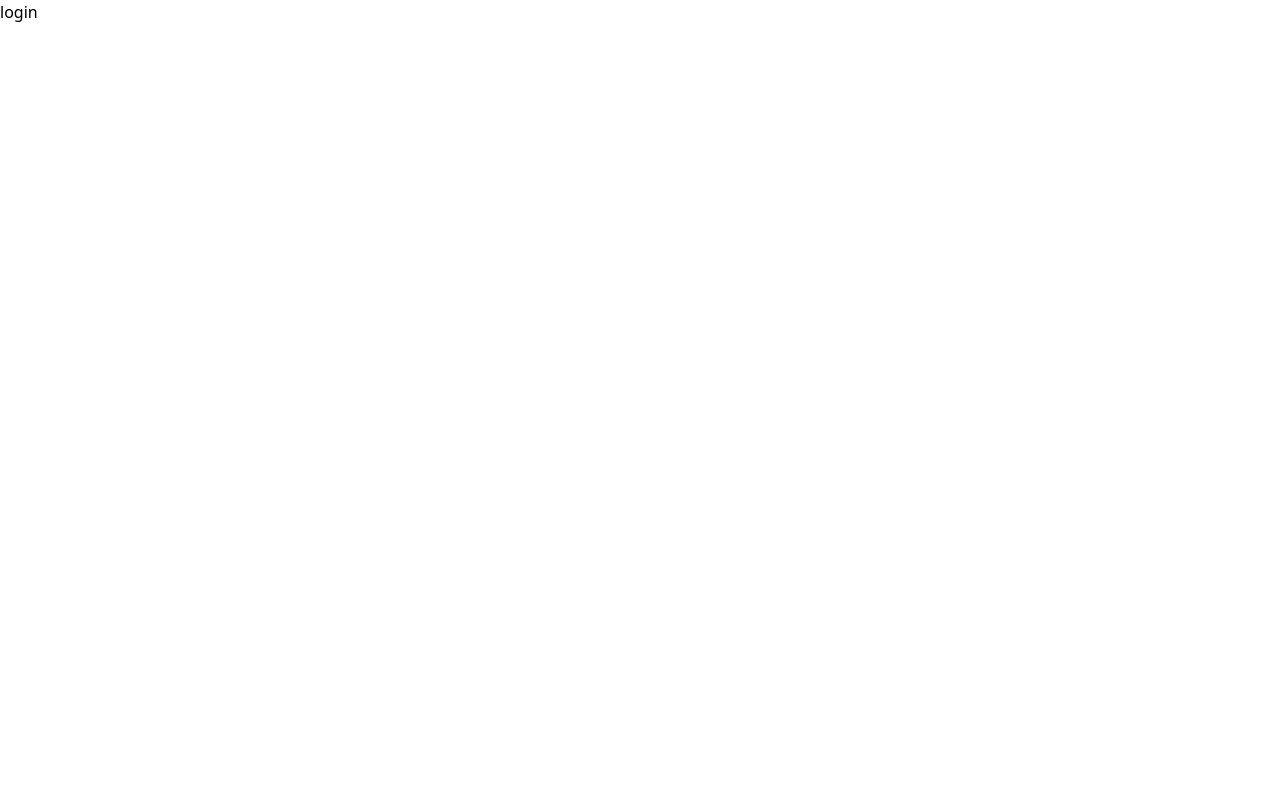
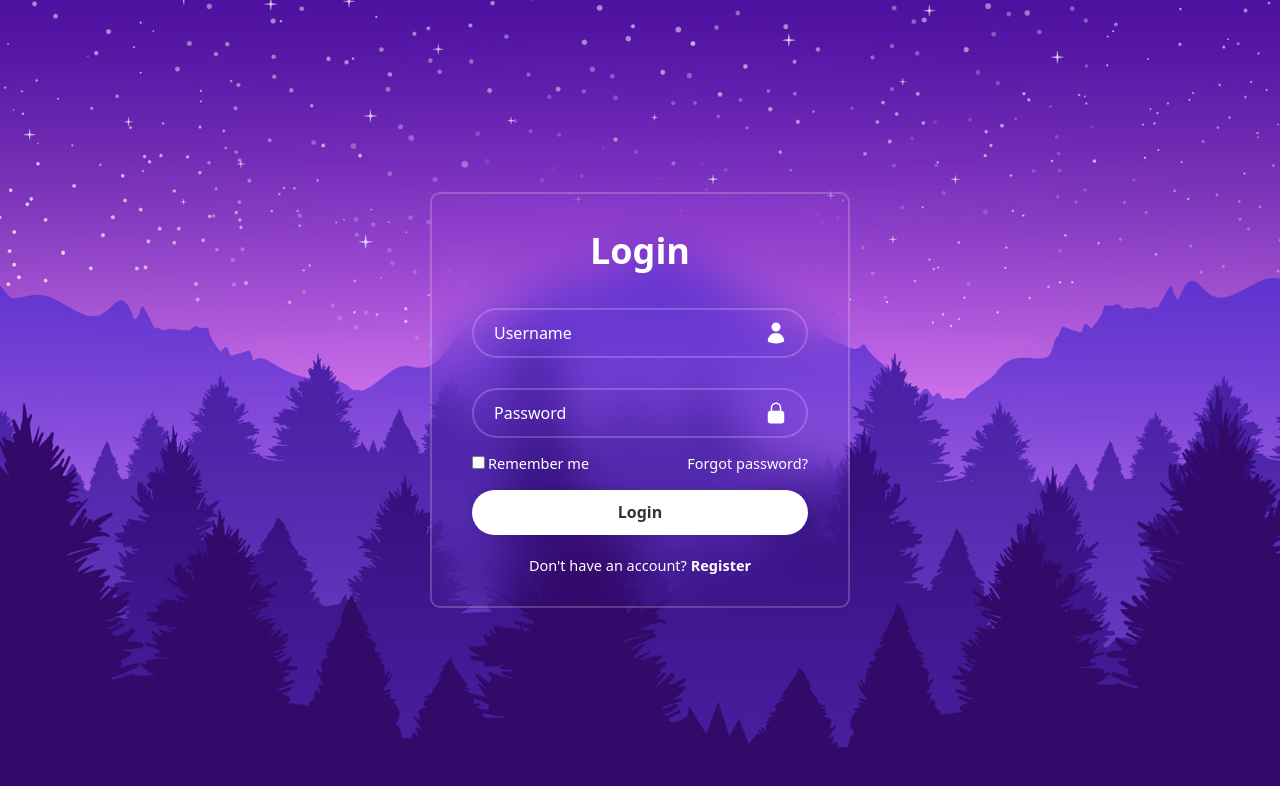
Before and after one commit to noname2048/dc-login, a React (Vite) app: page / in a window 1280 px wide. Shown: the top 786 px of the page. Built offline with nearby package versions, Linux system fonts and the light colour scheme.

Commit message:
[#2] Create login page
* feat: create icons

* feat: create login page

```diff
--- /dev/null
+++ b/src/icons/LockClosed.tsx
@@ -0,0 +1,26 @@
+import { cn } from "@/libs/cn";
+
+import type { ClassValue } from "@/libs/cn";
+
+type Props = {
+  className?: ClassValue;
+};
+
+const LockClosed = ({ className }: Props) => {
+  return (
+    <svg
+      xmlns="http://www.w3.org/2000/svg"
+      viewBox="0 0 24 24"
+      fill="currentColor"
+      className={cn("h-6 w-6", className)}
+    >
+      <path
+        fillRule="evenodd"
+        d="M12 1.5a5.25 5.25 0 00-5.25 5.25v3a3 3 0 00-3 3v6.75a3 3 0 003 3h10.5a3 3 0 003-3v-6.75a3 3 0 00-3-3v-3c0-2.9-2.35-5.25-5.25-5.25zm3.75 8.25v-3a3.75 3.75 0 10-7.5 0v3h7.5z"
+        clipRule="evenodd"
+      />
+    </svg>
+  );
+};
+
+export default LockClosed;
--- /dev/null
+++ b/src/icons/User.tsx
@@ -0,0 +1,26 @@
+import { cn } from "@/libs/cn";
+
+import type { ClassValue } from "@/libs/cn";
+
+type Props = {
+  className?: ClassValue;
+};
+
+const User = ({ className }: Props) => {
+  return (
+    <svg
+      xmlns="http://www.w3.org/2000/svg"
+      viewBox="0 0 24 24"
+      fill="currentColor"
+      className={cn("h-6 w-6", className)}
+    >
+      <path
+        fillRule="evenodd"
+        d="M7.5 6a4.5 4.5 0 119 0 4.5 4.5 0 01-9 0zM3.751 20.105a8.25 8.25 0 0116.498 0 .75.75 0 01-.437.695A18.683 18.683 0 0112 22.5c-2.786 0-5.433-.608-7.812-1.7a.75.75 0 01-.437-.695z"
+        clipRule="evenodd"
+      />
+    </svg>
+  );
+};
+
+export default User;
--- a/src/pages/LoginPage.tsx
+++ b/src/pages/LoginPage.tsx
@@ -1,8 +1,82 @@
-import React from 'react';
-
+import User from "@/icons/User";
+import LockClosed from "@/icons/LockClosed";
+import React from "react";
 
 const LoginPage: React.FC = () => {
-    return <div>login</div>
-}
+  const handleSubmit = (event: React.FormEvent<HTMLFormElement>) => {
+    event.preventDefault();
+
+    const formData = new FormData(event.currentTarget);
+
+    console.group("login")
+    for(const [key, value] of formData.entries()) {
+      console.log(key, value)
+    }
+    console.groupEnd()
+  }
+
+  return (
+    <div
+      className="flex min-h-screen flex-col items-center justify-center bg-gray-700"
+      style={{
+        backgroundImage: "url('/img.jpg')",
+        backgroundSize: "cover",
+        backgroundPosition: "center",
+      }}
+    >
+      <main className="flex w-[420px] flex-col rounded-[10px] border-[2px] border-white border-opacity-20 bg-transparent px-[40px] py-[30px] text-white backdrop-blur-xl">
+        <form onSubmit={handleSubmit}>
+          <h1 className="text-center text-[36px] font-extrabold">Login</h1>
+          {/* Input box */}
+          <div className="relative my-[30px] h-[50px] w-full">
+            <input
+              type="text"
+              name="username"
+              placeholder="Username"
+              required
+              className="h-full w-full rounded-[40px] border-2 border-white border-opacity-20 bg-transparent py-[20px] pl-[20px] pr-[45px] text-white outline-none placeholder:text-white"
+              autoComplete="username"
+            />
+            <User className="absolute right-[20px] top-1/2 h-6 w-6 -translate-y-1/2" />
+          </div>
+          <div className="relative my-[30px] h-[50px] w-full ">
+            <input
+              type="password"
+              name="password"
+              placeholder="Password"
+              required
+              className="h-full w-full rounded-[40px] border-2 border-white border-opacity-20 bg-transparent py-[20px] pl-[20px] pr-[45px] text-white outline-none placeholder:text-white"
+              autoComplete="current-password"
+            />
+            <LockClosed className="absolute right-[20px] top-1/2 h-6 w-6 -translate-y-1/2" />
+          </div>
+          <div className="-mt-[15px] mb-[15px] flex justify-between text-[14.5px]">
+            <label>
+              <input type="checkbox" className="mr-[3px] accent-white" />
+              Remember me
+            </label>
+            <a href="#" className="hover:underline">
+              Forgot password?
+            </a>
+          </div>
+          <button
+            type="submit"
+            className="h-[45px] w-full rounded-[40px] border-0 bg-white font-semibold text-[#333] shadow-[0_0_10px_rgba(0,0,0,.1)] outline-none"
+          >
+            Login
+          </button>
+          <div className="mt-[20px] text-center text-[14.5px]">
+            <p className="text-[#fff]">
+              Don't have an account?{" "}
+              <a href="#" className="font-semibold hover:underline">
+                Register
+              </a>
+            </p>
+          </div>
+        </form>
+      </main>
+    </div>
+  );
+};
 
 export default LoginPage;
```
Also changed, not shown: public/img.jpg (added).
